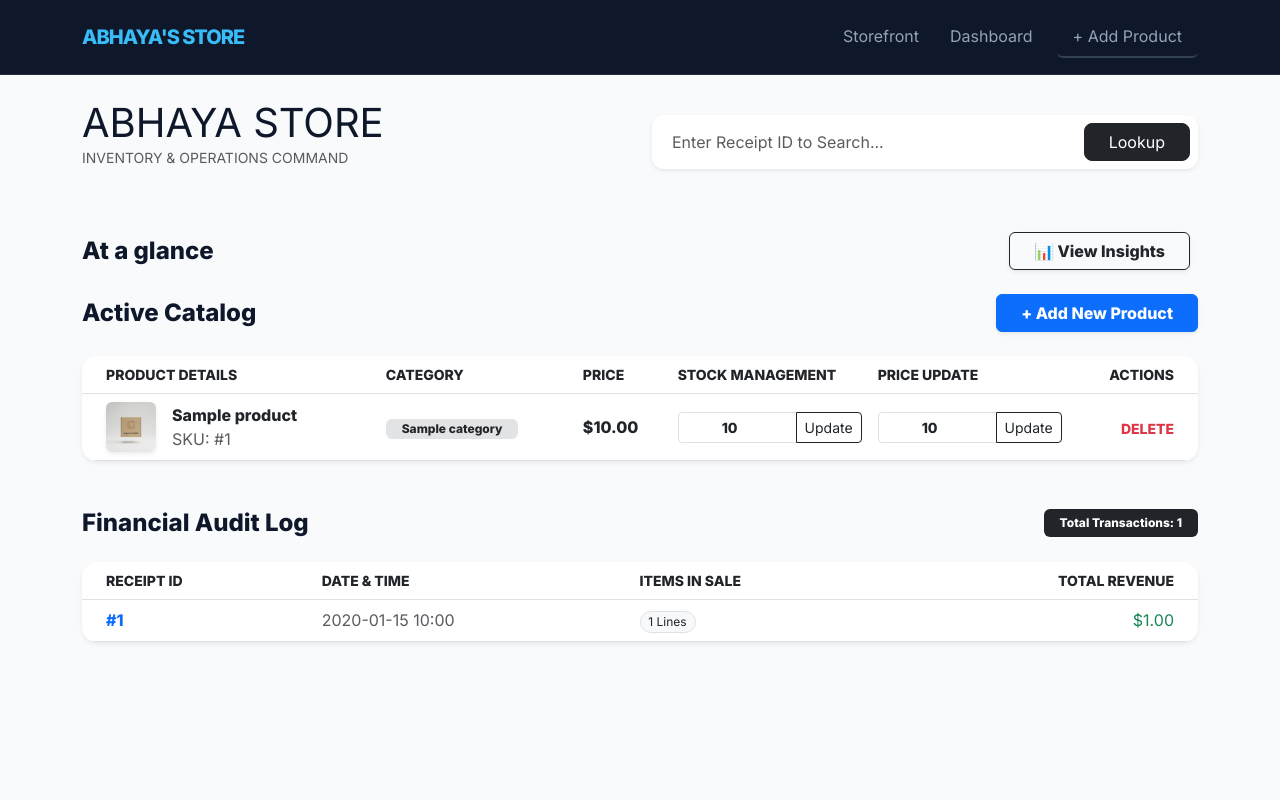
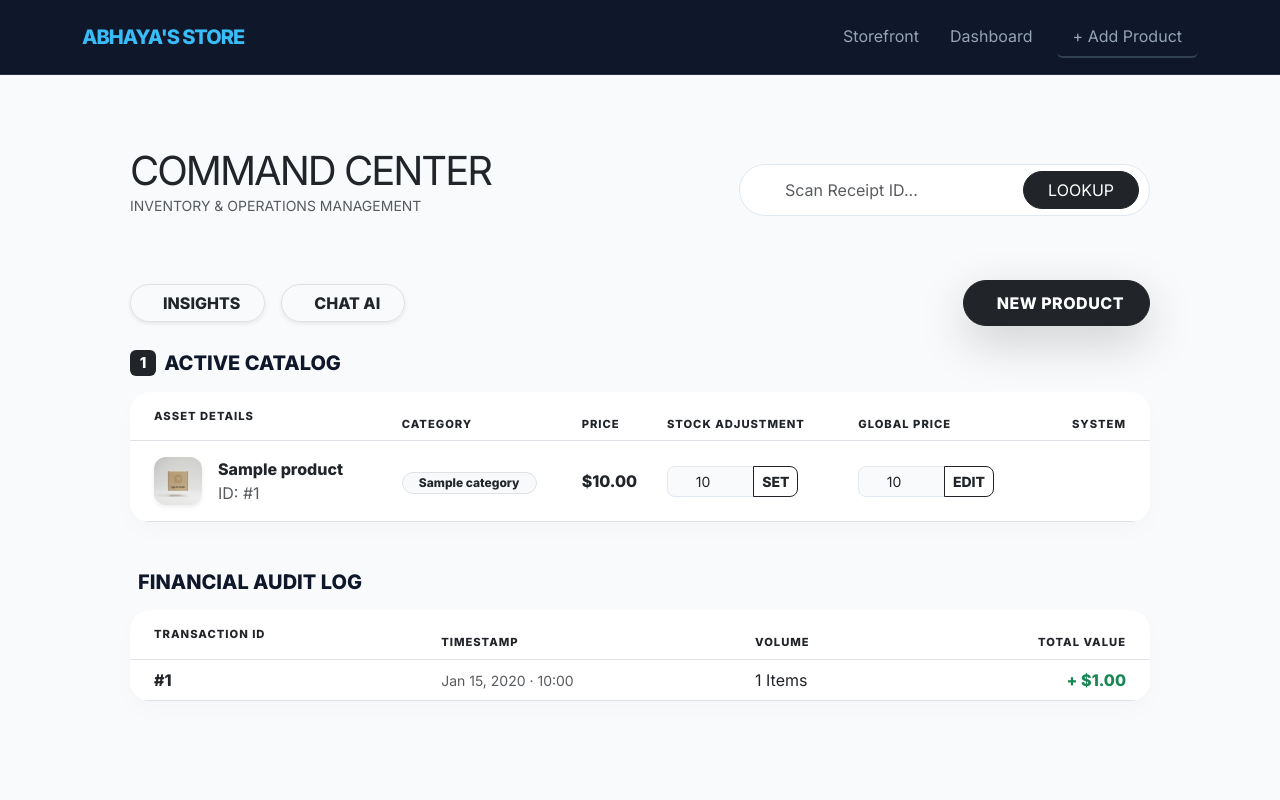
Before and after one commit to Abhayashrestha/super_pos, a Flask app: template templates/admin.html in a window 1280 px wide. Run offline with Flask 3, Linux system fonts and the light colour scheme; the template is opened without the code that fills it: most values are stand-ins (such as "Sample title", 1, 10 or a date in 2020).

Commit message:
feat: Admin panel ui update

```diff
--- a/templates/admin.html
+++ b/templates/admin.html
@@ -1,85 +1,146 @@
 {% extends "base.html" %}
 
 {% block content %}
-<div class="row mb-5 align-items-center">
-    <div class="col-md-6">
-        <h1 class="fw-800 mb-0">ABHAYA STORE</h1>
-        <p class="text-muted text-uppercase small letter-spacing-1">Inventory & Operations Command</p>
+<style>
+    :root {
+        --admin-bg: #f8fafc;
+        --card-radius: 20px;
+        --accent-dark: #0f172a;
+    }
+
+    .admin-header { padding: 3rem 0; }
+
+    .search-pill {
+        background: white;
+        border-radius: 50px;
+        padding: 5px 10px 5px 25px;
+        border: 1px solid #e2e8f0;
+        transition: all 0.3s ease;
+    }
+
+    .search-pill:focus-within {
+        border-color: var(--accent-dark);
+        box-shadow: 0 0 0 4px rgba(15, 23, 42, 0.05);
+    }
+
+    .table-card {
+        border-radius: var(--card-radius);
+        border: none;
+        box-shadow: 0 10px 25px rgba(0,0,0,0.02);
+        overflow: hidden;
+    }
+
+    .table thead {
+        background: #f1f5f9;
+        text-transform: uppercase;
+        letter-spacing: 1px;
+        font-size: 0.7rem;
+    }
+
+    .action-input {
+        max-width: 100px;
+        border-radius: 8px 0 0 8px !important;
+        border: 1px solid #e2e8f0;
+        background: #f8fafc;
+    }
+
+    .action-btn {
+        border-radius: 0 8px 8px 0 !important;
+        font-size: 0.7rem;
+        font-weight: 700;
+        text-transform: uppercase;
+    }
+
+    .btn-add {
+        border-radius: 50px;
+        padding: 10px 25px;
+        font-weight: 700;
+        letter-spacing: 0.5px;
+    }
+
+    .img-admin {
+        width: 48px;
+        height: 48px;
+        object-fit: cover;
+        border-radius: 12px;
+    }
+</style>
+
+<div class="container-fluid px-lg-5">
+    <header class="admin-header row align-items-center">
+        <div class="col-lg-7">
+            <h1 class="display-6 fw-900 text-dark mb-0" style="letter-spacing: -2px;">COMMAND CENTER</h1>
+            <p class="text-muted small text-uppercase ls-widest">Inventory & Operations Management</p>
         </div>
-
-    <div class="col-md-6">
-        <div class="card border-0 shadow-sm p-2" style="border-radius: 12px;">
-            <form action="/lookup-receipt" method="POST" class="d-flex">
-                <input type="number" name="s_id" class="form-control border-0 bg-transparent" placeholder="Enter Receipt ID to Search..." required>
-                <button type="submit" class="btn btn-dark px-4 rounded-3">Lookup</button>
+        <div class="col-lg-5">
+            <form action="/lookup-receipt" method="POST" class="search-pill d-flex align-items-center">
+                <i class="bi bi-search text-muted me-2"></i>
+                <input type="number" name="s_id" class="form-control border-0 bg-transparent py-2" placeholder="Scan Receipt ID..." required>
+                <button type="submit" class="btn btn-dark rounded-pill px-4">LOOKUP</button>
             </form>
         </div>
-    </div>
-</div>
+    </header>
 
     <div class="d-flex justify-content-between align-items-center mb-4">
-    <h4 class="fw-bold mb-0">At a glance</h4>
-    <div>
-        <a href="/dashboard" class="btn btn-outline-dark shadow-sm px-4 fw-bold me-2">📊 View Insights</a>
+        <div class="d-flex gap-3">
+            <a href="/dashboard" class="btn btn-white border shadow-sm rounded-pill px-4 fw-bold">
+                <i class="bi bi-bar-chart-fill me-2 text-primary"></i> INSIGHTS
+            </a>
+            <button class="btn btn-white border shadow-sm rounded-pill px-4 fw-bold">
+                <i class="bi bi-robot me-2 text-success"></i> CHAT AI
+            </button>
         </div>
-</div>
-
-<div class="d-flex justify-content-between align-items-center mb-4">
-    <h4 class="fw-bold mb-0">Active Catalog</h4>
-    <button type="button" class="btn btn-primary shadow-sm px-4 fw-bold" data-bs-toggle="modal" data-bs-target="#addProductModal">
-        + Add New Product
+        <button type="button" class="btn btn-dark btn-add shadow-lg" data-bs-toggle="modal" data-bs-target="#addProductModal">
+            <i class="bi bi-plus-lg me-2"></i> NEW PRODUCT
         </button>
     </div>
 
-
-<div class="card shadow-sm border-0" style="border-radius: 15px; overflow: hidden;">
+    <h5 class="fw-bold mb-3 d-flex align-items-center">
+        <span class="badge bg-dark me-2">{{ products|length }}</span> ACTIVE CATALOG
+    </h5>
+    <div class="card table-card mb-5">
         <div class="table-responsive">
             <table class="table table-hover align-middle mb-0">
-            <thead class="bg-light text-muted small text-uppercase">
+                <thead>
                     <tr>
-                    <th class="ps-4">Product Details</th>
+                        <th class="ps-4 py-3">Asset Details</th>
                         <th>Category</th>
                         <th>Price</th>
-                    <th style="width: 200px;">Stock Management</th>
-                    <th style="width: 200px;">Price Update</th>
-                    <th class="text-end pe-4">Actions</th>
-
+                        <th>Stock Adjustment</th>
+                        <th>Global Price</th>
+                        <th class="text-end pe-4">System</th>
                     </tr>
                 </thead>
-            <tbody>
+                <tbody class="border-top-0">
                     {% for product in products %}
                     <tr>
                         <td class="ps-4">
-                        <div class="d-flex align-items-center">
-                            <img src="{{ url_for('static', filename='uploads/' + (product.image_path if product.image_path else 'default.jpg')) }}"
-                                 class="rounded shadow-sm me-3" style="width: 50px; height: 50px; object-fit: cover;">
+                            <div class="d-flex align-items-center py-2">
+                                <img src="{{ url_for('static', filename='uploads/' + (product.image_path or 'default.jpg')) }}" class="img-admin me-3 shadow-sm">
                                 <div>
-                                <div class="fw-bold text-dark">{{ product.name }}</div>
-                                <div class="text-muted extra-small">SKU: #{{ product.product_id }}</div>
+                                    <div class="fw-bold text-dark mb-0">{{ product.name }}</div>
+                                    <div class="text-muted extra-small">ID: #{{ product.product_id }}</div>
                                 </div>
                             </div>
                         </td>
-                    <td><span class="badge bg-secondary-subtle text-dark border-0 px-3">{{ product.category }}</span></td>
+                        <td><span class="badge bg-light text-dark border px-3 rounded-pill">{{ product.category }}</span></td>
                         <td class="fw-bold text-dark">${{ "%.2f"|format(product.price) }}</td>
-
                         <td>
-                        <form action="/update-stock/{{ product.product_id }}" method="POST" class="input-group input-group-sm">
-                            <input type="number" name="new_qty" class="form-control text-center fw-bold" value="{{ product.quantity }}" min="0">
-                            <button class="btn btn-outline-dark" type="submit">Update</button>
+                            <form action="/update-stock/{{ product.product_id }}" method="POST" class="input-group input-group-sm w-75">
+                                <input type="number" name="new_qty" class="form-control action-input text-center" value="{{ product.quantity }}">
+                                <button class="btn btn-outline-dark action-btn" type="submit">SET</button>
                             </form>
                         </td>
                         <td>
-                        <form action="/update-price/{{ product.product_id }}" method="POST" class="input-group input-group-sm">
-                            <input type="number" name="new_price" class="form-control text-center fw-bold" value="{{ product.price }}">
-                            <button class="btn btn-outline-dark" type="submit">Update</button>
+                            <form action="/update-price/{{ product.product_id }}" method="POST" class="input-group input-group-sm w-75">
+                                <input type="number" step="0.01" name="new_price" class="form-control action-input text-center" value="{{ product.price }}">
+                                <button class="btn btn-outline-dark action-btn" type="submit">EDIT</button>
                             </form>
                         </td>
-
                         <td class="text-end pe-4">
-                        <form action="{{ url_for('delete_product', p_id=product.product_id) }}" method="POST" class="d-inline">
-                            <button type="submit" class="btn btn-sm text-danger border-0 p-0 fw-bold"
-                                    onclick="return confirm('Permanently remove {{ product.name }} from Abhaya Store?')">
-                                DELETE
+                            <form action="{{ url_for('delete_product', p_id=product.product_id) }}" method="POST">
+                                <button type="submit" class="btn btn-link text-danger text-decoration-none p-0 fw-bold small" onclick="return confirm('Archive this asset?')">
+                                    <i class="bi bi-trash3"></i>
                                 </button>
                             </form>
                         </td>
@@ -90,87 +151,38 @@
         </div>
     </div>
 
-<div class="modal fade" id="addProductModal" tabindex="-1" aria-hidden="true">
-    <div class="modal-dialog modal-dialog-centered">
-        <div class="modal-content border-0 shadow-lg" style="border-radius: 20px;">
-            <div class="modal-header border-0 pb-0 pt-4 px-4">
-                <h4 class="fw-bold">New Inventory Item</h4>
-                <button type="button" class="btn-close" data-bs-dismiss="modal" aria-label="Close"></button>
-            </div>
-            <form action="/add-product" method="POST" enctype="multipart/form-data">
-                <div class="modal-body p-4">
-                    <div class="mb-3">
-                        <label class="form-label small fw-bold text-muted">NAME</label>
-                        <input type="text" name="p_name" class="form-control bg-light border-0" required>
-                    </div>
-                    <div class="row">
-                        <div class="col-6 mb-3">
-                            <label class="form-label small fw-bold text-muted">PRICE ($)</label>
-                            <input type="number" step="0.01" name="p_price" class="form-control bg-light border-0" required>
-                        </div>
-                        <div class="col-6 mb-3">
-                            <label class="form-label small fw-bold text-muted">INITIAL STOCK</label>
-                            <input type="number" name="p_qty" class="form-control bg-light border-0" required>
-                        </div>
-                    </div>
-                    <div class="mb-3">
-                        <label class="form-label small fw-bold text-muted">CATEGORY</label>
-                        <input type="text" name="p_category" class="form-control bg-light border-0" required>
-                    </div>
-                    <div class="mb-2">
-                        <label class="form-label small fw-bold text-muted">PRODUCT IMAGE</label>
-                        <input type="file" name="p_image" class="form-control bg-light border-0" accept="image/*">
-                    </div>
-                </div>
-                <div class="modal-footer border-0 p-4 pt-0">
-                    <button type="button" class="btn btn-light fw-bold" data-bs-dismiss="modal">Discard</button>
-                    <button type="submit" class="btn btn-dark px-4 fw-bold shadow-sm">Add to Catalog</button>
-                </div>
-            </form>
-        </div>
-    </div>
-</div>
-
-
-
-<div class="d-flex justify-content-between align-items-center mb-4 mt-5">
-    <h4 class="fw-bold mb-0">Financial Audit Log</h4>
-    <span class="badge bg-dark px-3 py-2">Total Transactions: {{ sales|length }}</span>
-</div>
-
-<div class="card shadow-sm border-0 mb-5" style="border-radius: 15px; overflow: hidden;">
+    <h5 class="fw-bold mb-3"><i class="bi bi-clock-history me-2"></i>FINANCIAL AUDIT LOG</h5>
+    <div class="card table-card mb-5">
         <div class="table-responsive">
             <table class="table table-hover align-middle mb-0">
-            <thead class="bg-light text-muted small text-uppercase">
+                <thead>
                     <tr>
-                    <th class="ps-4">Receipt ID</th>
-                    <th>Date & Time</th>
-                    <th>Items in Sale</th>
-                    <th class="text-end pe-4">Total Revenue</th>
+                        <th class="ps-4 py-3">Transaction ID</th>
+                        <th>Timestamp</th>
+                        <th>Volume</th>
+                        <th class="text-end pe-4">Total Value</th>
                     </tr>
                 </thead>
                 <tbody>
                     {% for sale in sales %}
-                <tr>
+                    <tr style="cursor: pointer;">
                         <td class="ps-4">
-                        <span class="fw-bold text-primary">#{{ sale.sale_id }}</span>
+                            <span class="fw-bold text-dark">#{{ sale.sale_id }}</span>
                         </td>
-                    <td class="text-muted">
-                        {{ sale.created_at.strftime('%Y-%m-%d %H:%M') }}
+                        <td class="text-muted small">
+                            {{ sale.created_at.strftime('%b %d, %Y · %H:%M') }}
                         </td>
                         <td>
-                        <span class="badge rounded-pill bg-light text-dark border fw-normal">
-                            {{ sale.total_sales }} Lines
-                        </span>
+                            <span class="text-dark">{{ sale.total_sales }} Items</span>
                         </td>
-                    <td class="text-end pe-4 fw-800 text-success">
-                        ${{ "%.2f"|format(sale.total_revenue) }}
+                        <td class="text-end pe-4 fw-bold text-success">
+                            + ${{ "%.2f"|format(sale.total_revenue) }}
                         </td>
                     </tr>
                     {% else %}
                     <tr>
                         <td colspan="4" class="text-center py-5 text-muted">
-                        No transactions recorded yet. Data pipeline active.
+                            System idle. No recent transactions detected.
                         </td>
                     </tr>
                     {% endfor %}
@@ -178,6 +190,6 @@
             </table>
         </div>
     </div>
-
+</div>
 
 {% endblock %}
```
Lines whose indentation alone changed are shown as unchanged.
